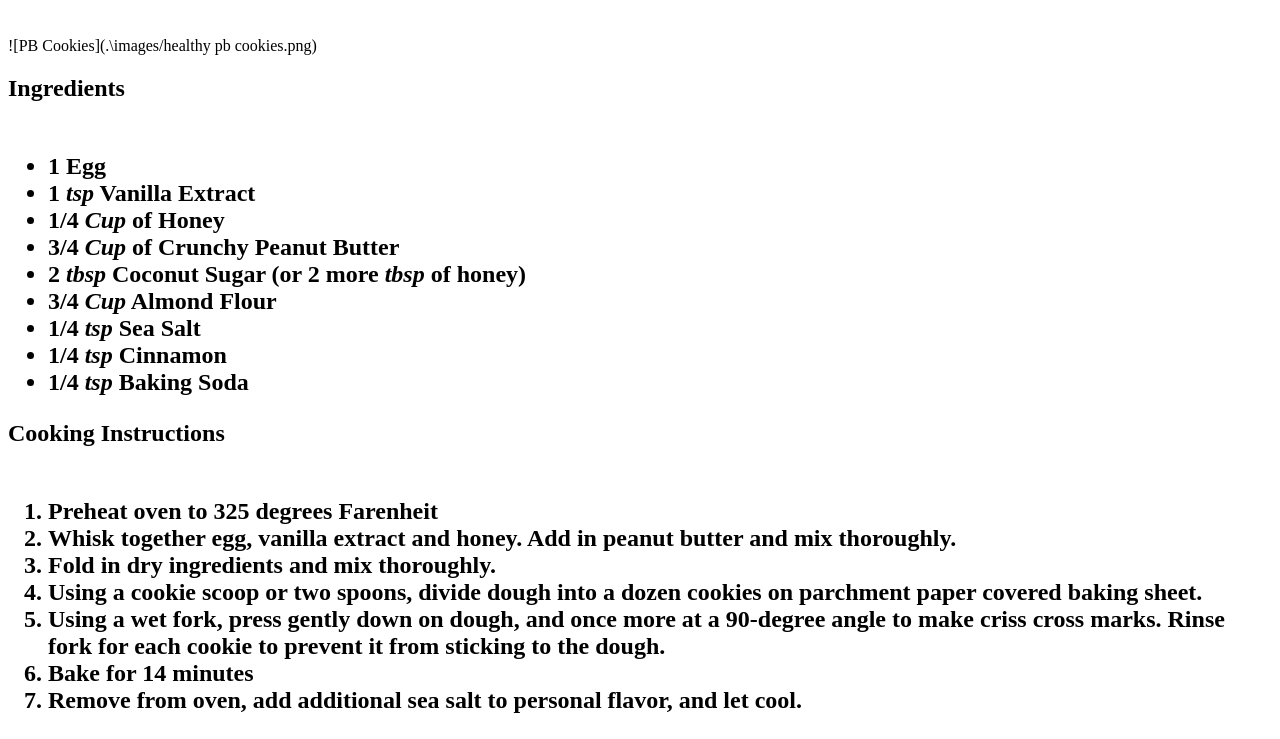
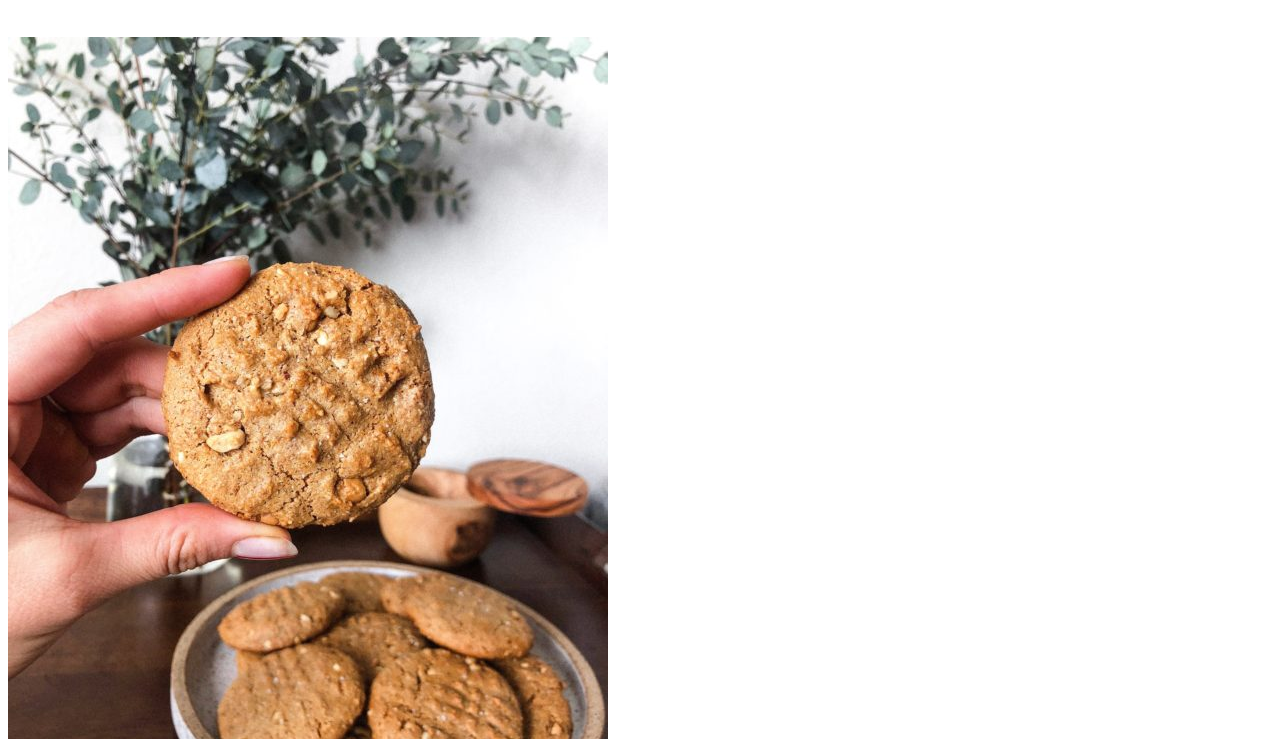
Before and after one commit to PossiblePolyhedrons/web-dev-hw, a plain HTML site: page Assignment-05/index.html in a window 1280 px wide. Shown: the part 61-800 px from the top of the page. Drawn offline with Linux system fonts and the light colour scheme.

Commit message:
Update index.html

```diff
--- a/Assignment-05/index.html
+++ b/Assignment-05/index.html
@@ -27,8 +27,7 @@
 
 <!-- Cookie Image -->
 
-          ![PB Cookies](.\images/healthy pb cookies.png)
-          <img>
+          <img src=".\images/healthy pb cookies.png">
 
         <h2>Ingredients
           <br>
```
